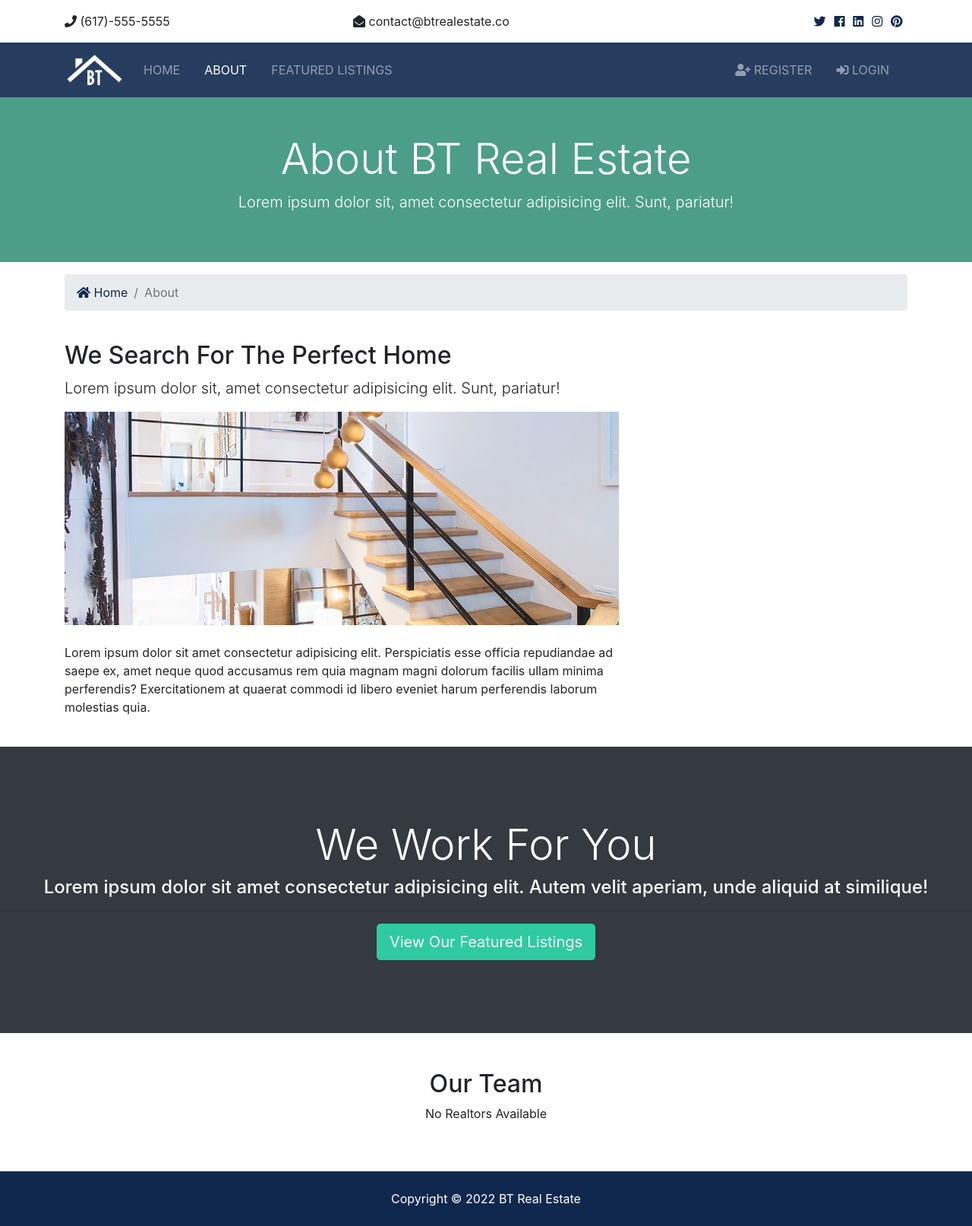
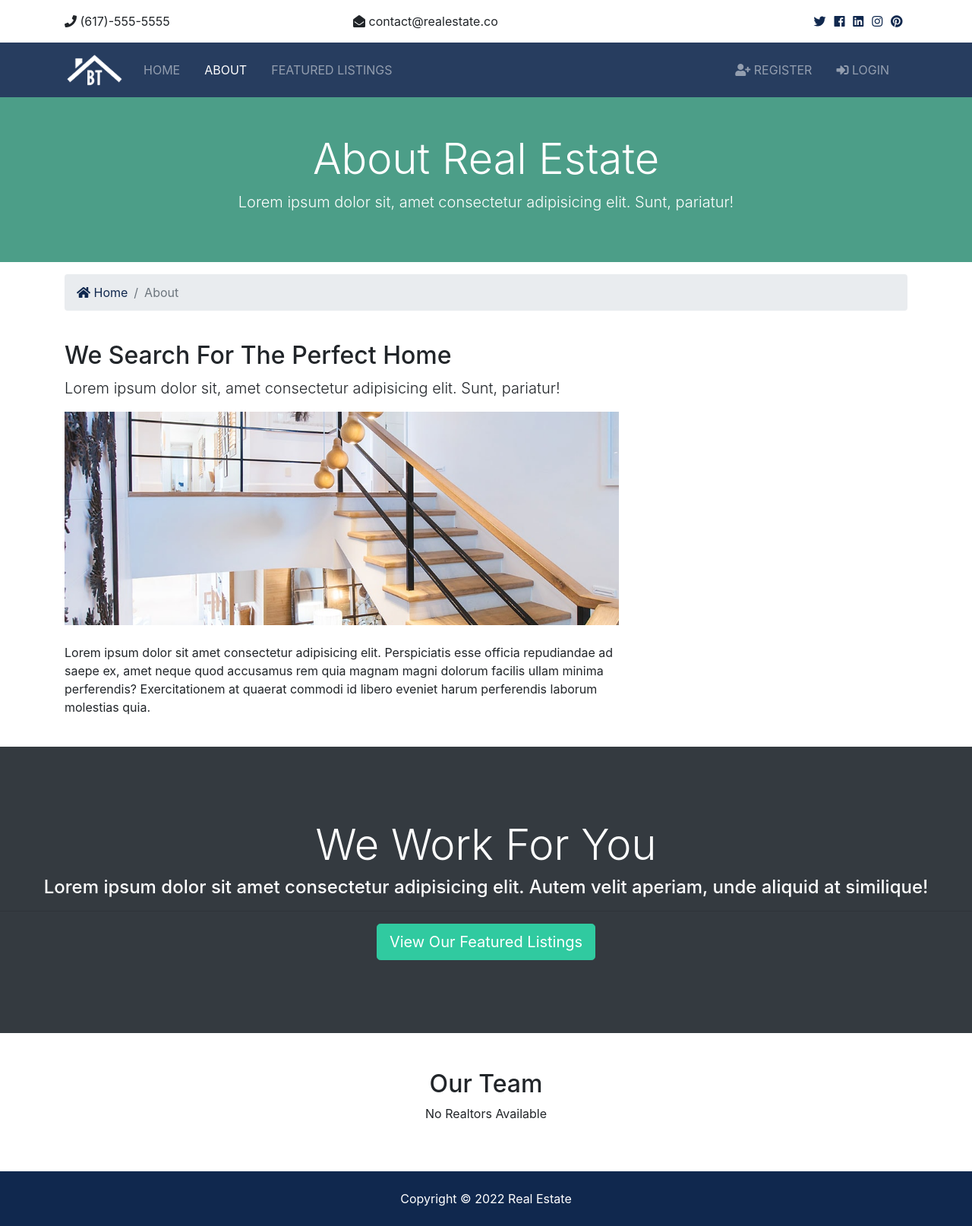
Before and after one commit to WenxuC/Real_Estate, a Django app: page /about in a window 1280 px wide. Shown: the whole page at 76% size. Run offline with Django 4.2, Linux system fonts and the light colour scheme; data that the repository does not hold is empty; some libraries are stand-ins or nearby versions.

Commit message:
minor changes

```diff
--- a/templates/pages/about.html
+++ b/templates/pages/about.html
@@ -9,7 +9,7 @@
 	<div class="container">
 		<div class="row text-center">
 			<div class="col-md-12">
-				<h1 class="display-4">About BT Real Estate</h1>
+				<h1 class="display-4">About Real Estate</h1>
 				<p class="lead">
 					Lorem ipsum dolor sit, amet consectetur adipisicing elit. Sunt,
 					pariatur!
--- a/templates/partials/_footer.html
+++ b/templates/partials/_footer.html
@@ -1,5 +1,5 @@
 <!-- Footer -->
 <footer id="main-footer" class="py-4 bg-primary text-white text-center">
 	Copyright &copy;
-	<span class="year"></span> BT Real Estate
+	<span class="year"></span> Real Estate
 </footer>
--- a/templates/partials/_topbar.html
+++ b/templates/partials/_topbar.html
@@ -4,7 +4,7 @@
 		<div class="row">
 			<div class="col-md-4"><i class="fas fa-phone"></i> (617)-555-5555</div>
 			<div class="col-md-4">
-				<i class="fas fa-envelope-open"></i> contact@btrealestate.co
+				<i class="fas fa-envelope-open"></i> contact@realestate.co
 			</div>
 			<div class="col-md-4">
 				<div class="social text-right">
```
